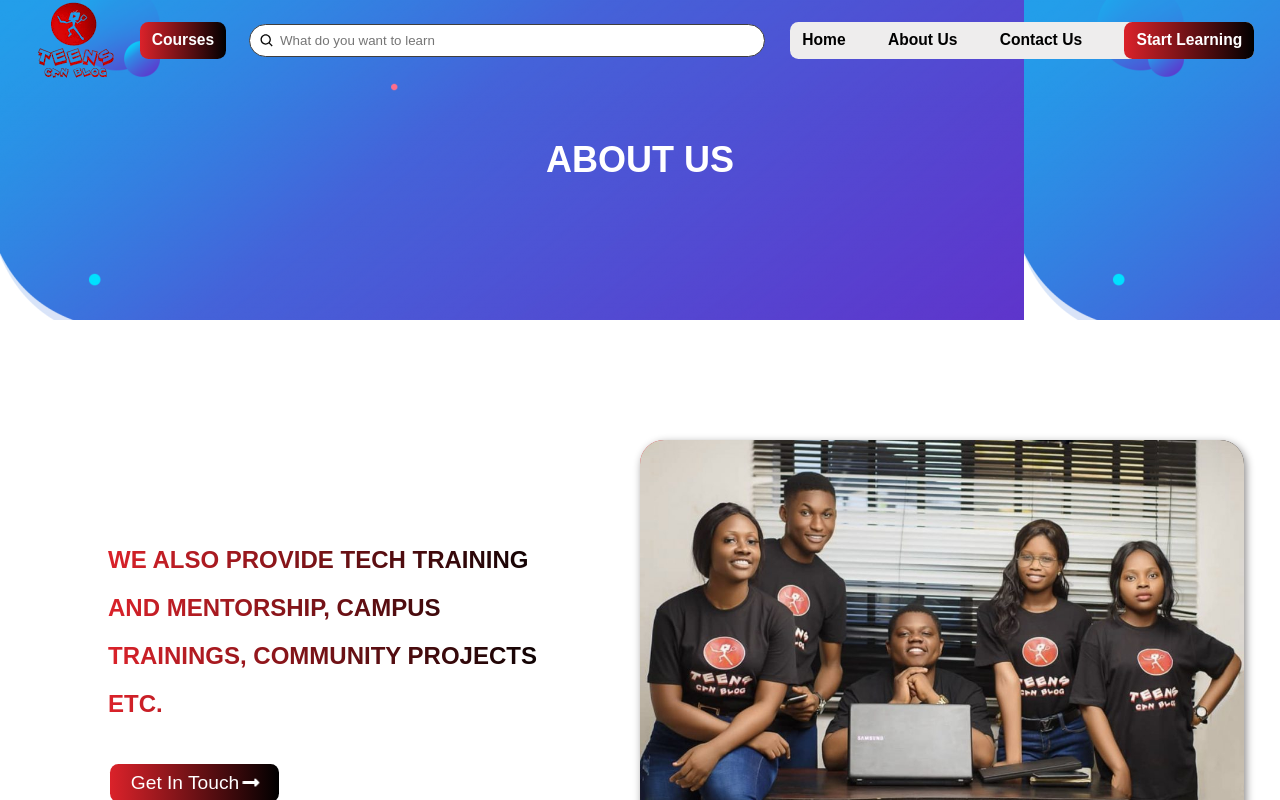
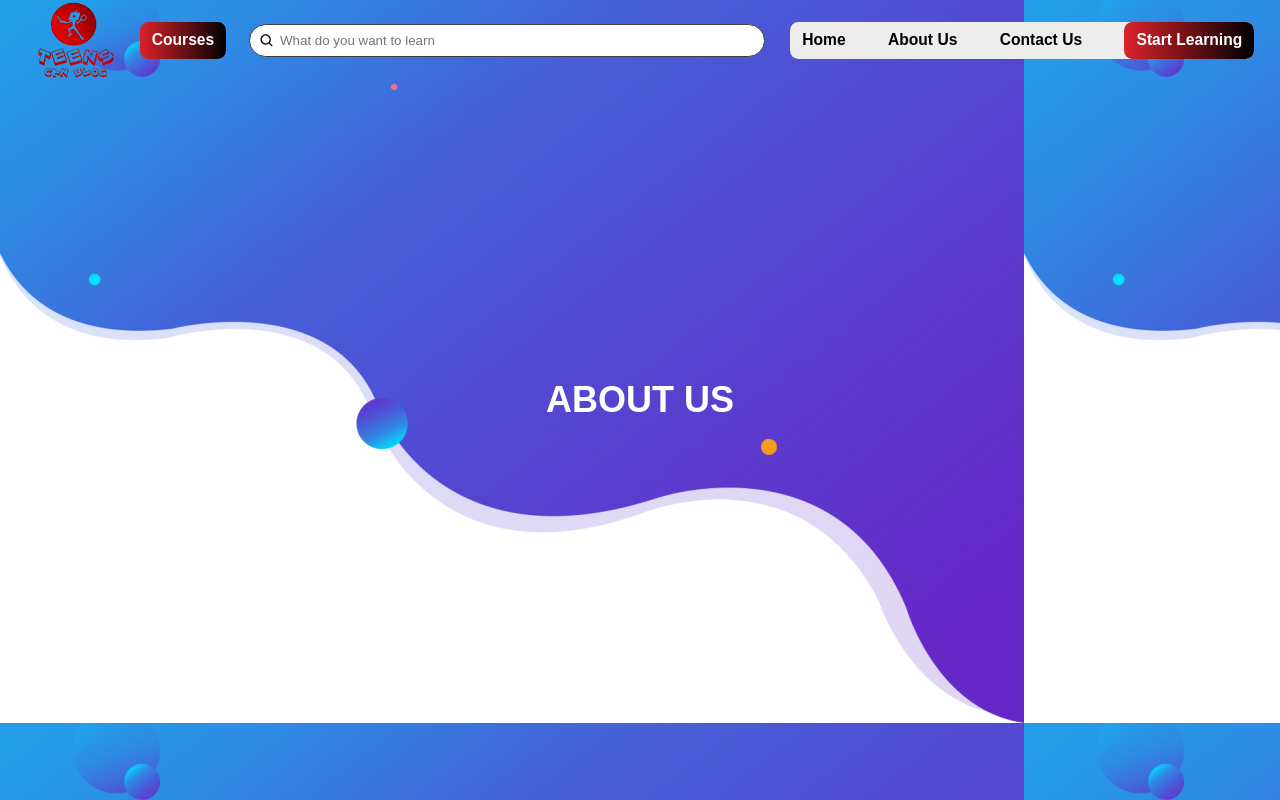
Before and after one commit to Niscolinx/teenscan, a React (Create React App) app: page /about in a window 1280 px wide. Shown: the top 800 px of the page. Built offline with nearby package versions, Linux system fonts and the light colour scheme; what react-router-last-location would draw is missing.

Commit message:
working on story section

```diff
--- a/src/sass/components/about.scss
+++ b/src/sass/components/about.scss
@@ -11,9 +11,9 @@
         // left: 0;
         // right: 0;
        // background: $linear-gradient1;
-       background: url(../../assets//banner.png);
+       background: url(../../assets//banner.png), no-repeat;
 
-        height: 40vh;
+        height: 100vh;
         display: grid;
         justify-items: center;
         align-items: center;
```
